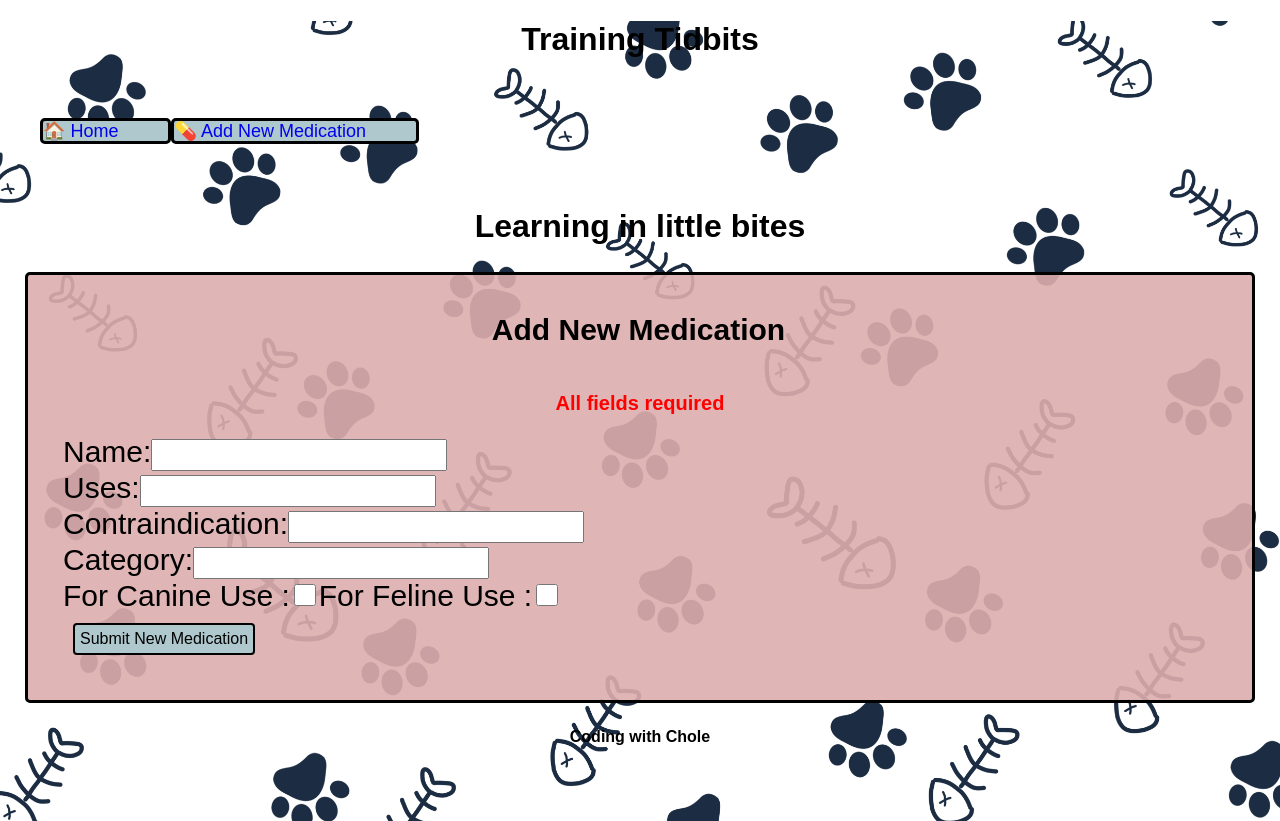
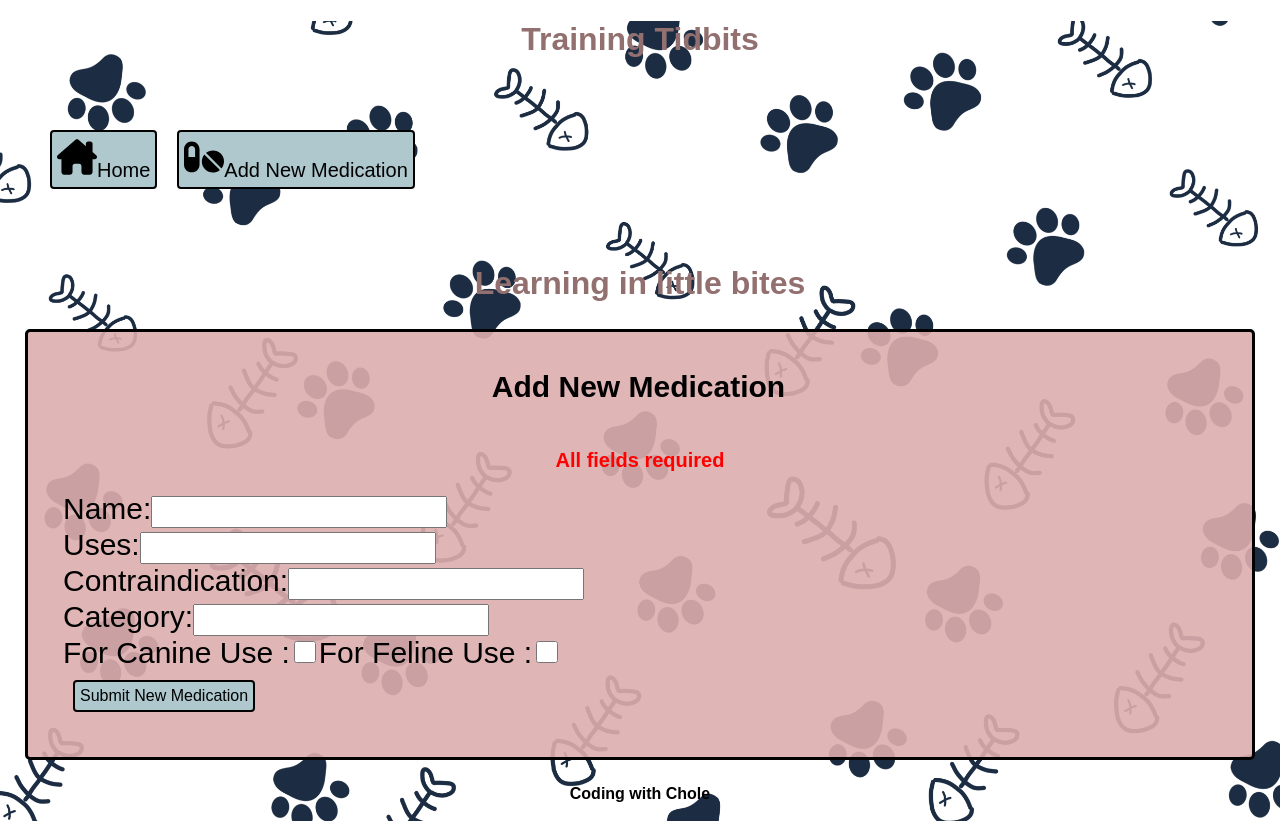
Before and after one commit to choleaxel/training-tidbits-frontend, a React (Create React App) app: page /Form in a window 1280 px wide. Built offline with nearby package versions, Linux system fonts and the light colour scheme; a web font is replaced by a local one.

Commit message:
adding icons to buttons

```diff
--- a/src/App.css
+++ b/src/App.css
@@ -31,6 +31,10 @@
   border: 3px solid #000;
   border-radius: 20px;
 }
+.med-carousel-title {
+  text-align: center;
+  color: #937070;
+}
 
 .container-carousel {
   display: flex;
@@ -46,6 +50,7 @@
 
 .page-title {
   text-align: center;
+  color: #937070;
 }
 
 .card-species {
@@ -63,6 +68,7 @@ footer {
 
 .title-learn {
   text-align: center;
+  color: #937070;
   font-size: 2em;
   font-weight: 600;
 }
@@ -79,7 +85,27 @@ footer {
   flex-direction: row;
 }
 
-.nav-links a {
+.nav-btns {
+  padding: 5px;
+  border-style: solid;
+  border-radius: 4px;
+  border-color: black;
+  margin: 10px;
+  background-color: #aec8ce;
+  font-size: 20px;
+}
+
+.house {
+  height: 40px;
+  width: 40px;
+}
+
+.pill {
+  height: 40px;
+  width: 40px;
+}
+
+/* .nav-btns {
   border-style: solid;
   border-radius: 5px;
   border-color: black;
@@ -88,7 +114,8 @@ footer {
   text-align: left;
   padding-right: 50px;
   text-decoration: none;
-}
+} */
+
 .form-section {
   border-style: solid;
   border-radius: 5px;
--- a/src/components/Carousel.jsx
+++ b/src/components/Carousel.jsx
@@ -1,17 +1,20 @@
 import MedicationCard from "./MedicationCard";
 
-import { useState, useEffect } from "react";
+// import { useState, useEffect } from "react";
 
 export default function CardCarousel({ medications }) {
   return (
+    <>
+      <h2 className="med-carousel-title"> Commonly Used Medications </h2>
       <div className="container-carousel">
         {!medications ? (
-        <h2>Loading...</h2>
+          <h3>Loading...</h3>
         ) : (
           medications?.map((medication) => (
             <MedicationCard medication={medication} key={medication.id} />
           ))
         )}
       </div>
+    </>
   );
-} //insert another title or header 'Commonly used medications
+}
--- a/src/components/MedicationCard.jsx
+++ b/src/components/MedicationCard.jsx
@@ -1,5 +1,4 @@
-import { FontAwesomeIcon } from "@fortawesome/react-fontawesome";
-import React, { useState, useEffect } from "react";
+import React from "react";
 import dogImage from "../Assets/dog-solid.svg";
 import catImage from "../Assets/cat-solid.svg";
 
@@ -16,8 +15,8 @@ export default function MedicationCard({ medication }) {
         Contraindications: {`${medication?.contraindication}`}
       </p>
       <p className="card-species">
-        {medication?.canine ? <img src={dogImage} /> : ""}
-        {medication?.feline ? <img src={catImage} /> : ""}
+        {medication?.canine ? <img src={dogImage} alt="dog icon" /> : ""}
+        {medication?.feline ? <img src={catImage} alt="cat icon" /> : ""}
       </p>
     </div>
     // </div>
--- a/src/components/NavBar.jsx
+++ b/src/components/NavBar.jsx
@@ -1,10 +1,21 @@
+import { useNavigate } from "react-router-dom";
+import homeImage from "../Assets/house-chimney-solid.svg";
+import pillImage from "../Assets/pills-solid.svg";
+
 export default function NavBar() {
+  let navigate = useNavigate();
   return (
     <nav className="menubar">
-      <div className="nav-links">
+      <div>
         <>
-          <a href="/">🏠 Home</a>
-          <a href="/form">💊 Add New Medication</a>
+          <button className="nav-btns" onClick={() => navigate("/")}>
+            <img className="house" src={homeImage} alt="house icon"></img>
+            Home
+          </button>
+          <button className="nav-btns" onClick={() => navigate("/form")}>
+            <img className="pill" src={pillImage} alt="pills"></img>
+            Add New Medication
+          </button>
         </>
       </div>
     </nav>
```
Also changed, not shown: src/Assets/house-chimney-solid.svg (added), 1 other file (tests, documents, lock files or other folders). Lines whose indentation alone changed are shown as unchanged.
